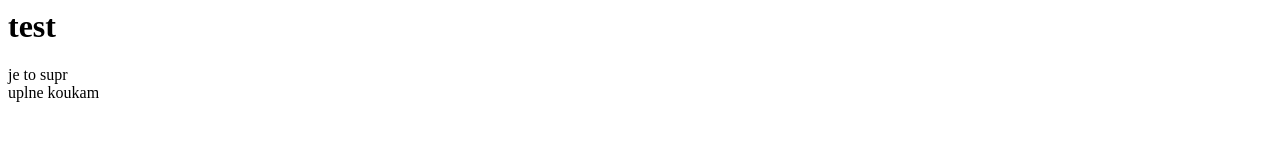
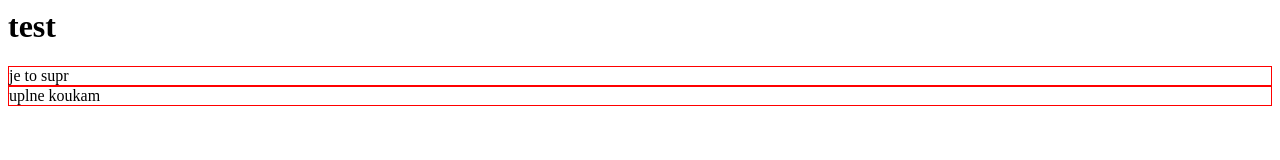
Before and after one commit to kkristal/kkristal.github.io, a plain HTML site: page index.html in a window 1280 px wide. Drawn offline with Linux system fonts and the light colour scheme.

Commit message:
fix style

```diff
--- a/index.html
+++ b/index.html
@@ -3,7 +3,7 @@
         <title>github pages test</title>
         <style>
             div {
-                border: '1px solid red',
+                border: 1px solid red,
             };
             #omg {
                 color: red,
```
